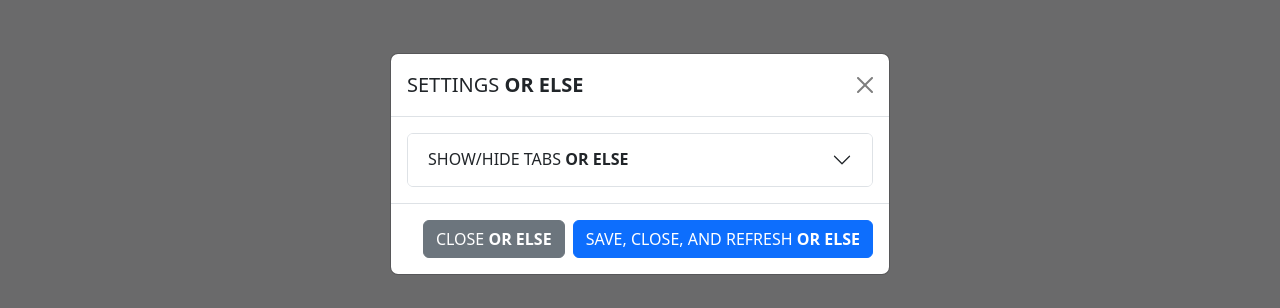
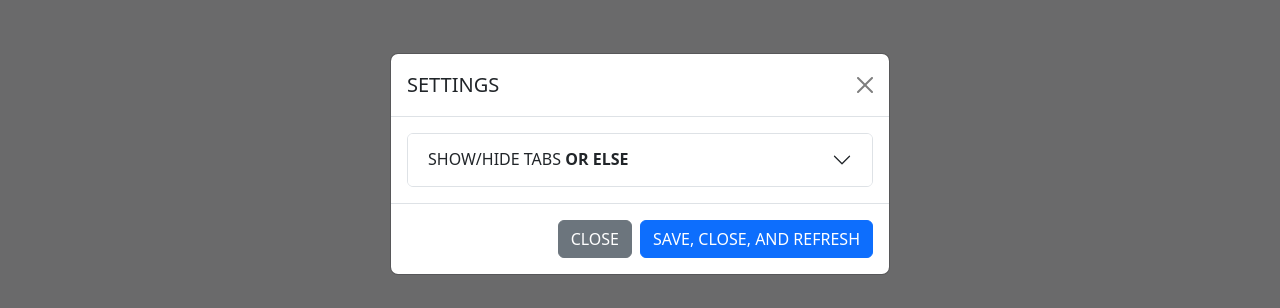
Before and after one commit to cookered/scioly, a plain HTML site: page pdfjs/web/viewer.html in a window 1280 px wide. Both pictures are taken after a click on the button 1050 px from the left and 47 px from the top of the page. Shown: the part 236-544 px from the top of the page. Drawn offline with nearby package versions, Linux system fonts and the light colour scheme; no server answers.

Commit message:
Update viewer.html

```diff
--- a/pdfjs/web/viewer.html
+++ b/pdfjs/web/viewer.html
@@ -66,7 +66,7 @@ See https://github.com/adobe-type-tools/cmap-resources
       <div class="modal-dialog modal-dialog-scrollable modal-dialog-centered">
         <div class="modal-content">
           <div class="modal-header">
-            <h1 class="modal-title fs-5" id="staticBackdropLabel">SETTINGS <strong>OR ELSE</strong></h1>
+            <h1 class="modal-title fs-5" id="staticBackdropLabel">SETTINGS</h1>
             <button type="button" class="btn-close" data-bs-dismiss="modal" aria-label="Close"></button>
           </div>
           <div class="modal-body">
@@ -83,8 +83,8 @@ See https://github.com/adobe-type-tools/cmap-resources
             </div>
           </div>
           <div class="modal-footer">
-            <button type="button" class="btn btn-secondary" data-bs-dismiss="modal">CLOSE <strong>OR ELSE</strong></button>
-            <button type="button" class="btn btn-primary" data-bs-dismiss="modal" id="close-settings">SAVE, CLOSE, AND REFRESH <strong>OR ELSE</strong></button>
+            <button type="button" class="btn btn-secondary" data-bs-dismiss="modal">CLOSE</button>
+            <button type="button" class="btn btn-primary" data-bs-dismiss="modal" id="close-settings">SAVE, CLOSE, AND REFRESH</button>
           </div>
         </div>
       </div>
@@ -1355,7 +1355,7 @@ See https://github.com/adobe-type-tools/cmap-resources
         } else {
           $("#toc").append($("<button>").addClass("doc-tab").text(content[0]).attr("data-page", String(content[1])));
         }
-        $("#checks-goes").append(`<div class="form-check form-switch"><input class="form-check-input" type="checkbox" value="${content[0]}" id="checkNativeSwitch${content[1]}" switch ${checkered}><label class="form-check-label" for="checkNativeSwitch${content[1]}">${content[0]} <strong>OR ELSE</strong></label></div>`)
+        $("#checks-goes").append(`<div class="form-check form-switch"><input class="form-check-input" type="checkbox" value="${content[0]}" id="checkNativeSwitch${content[1]}" switch ${checkered}><label class="form-check-label" for="checkNativeSwitch${content[1]}">${content[0]}</label></div>`)
       }
       `
       $("#editorSettingsButton").click(function(){
```
